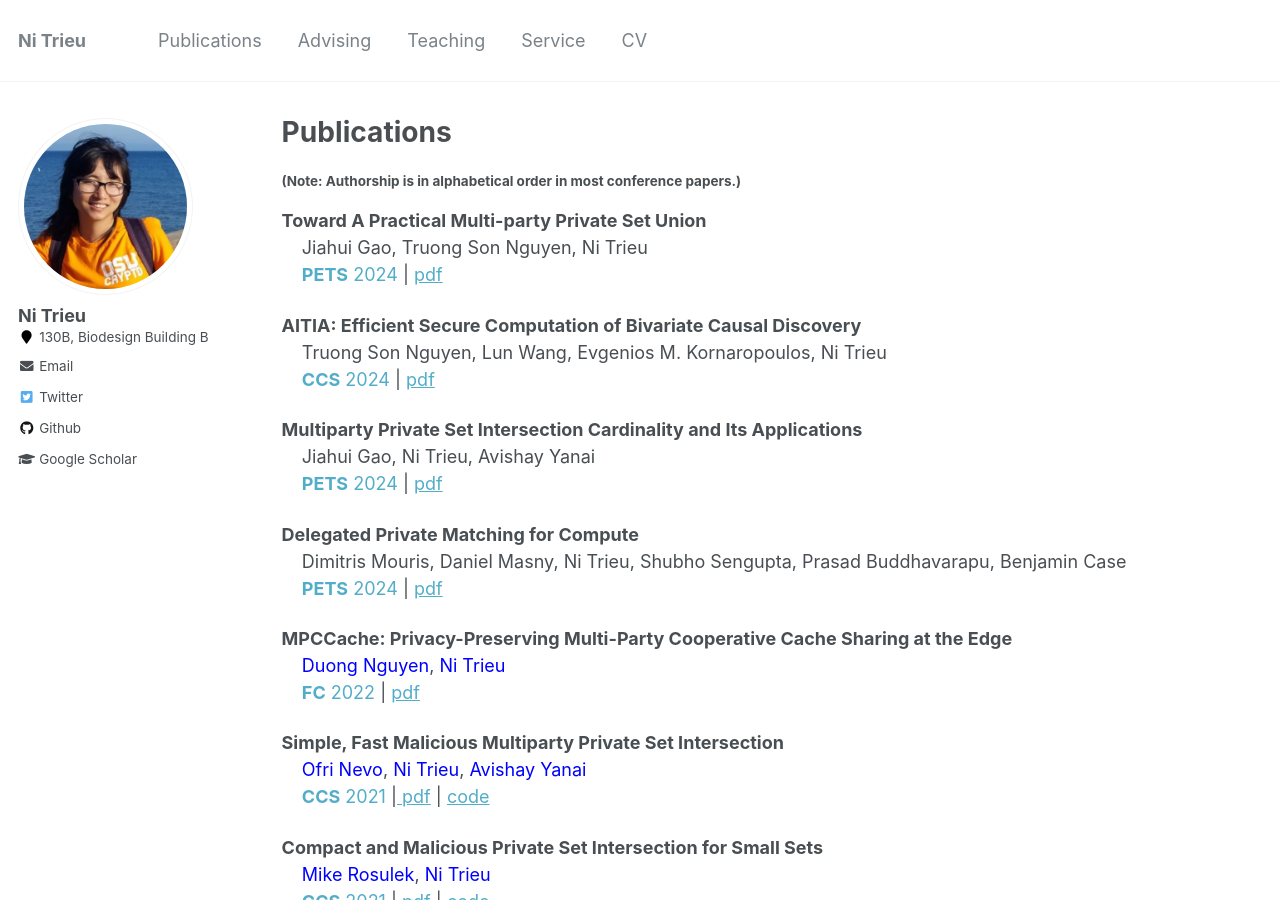
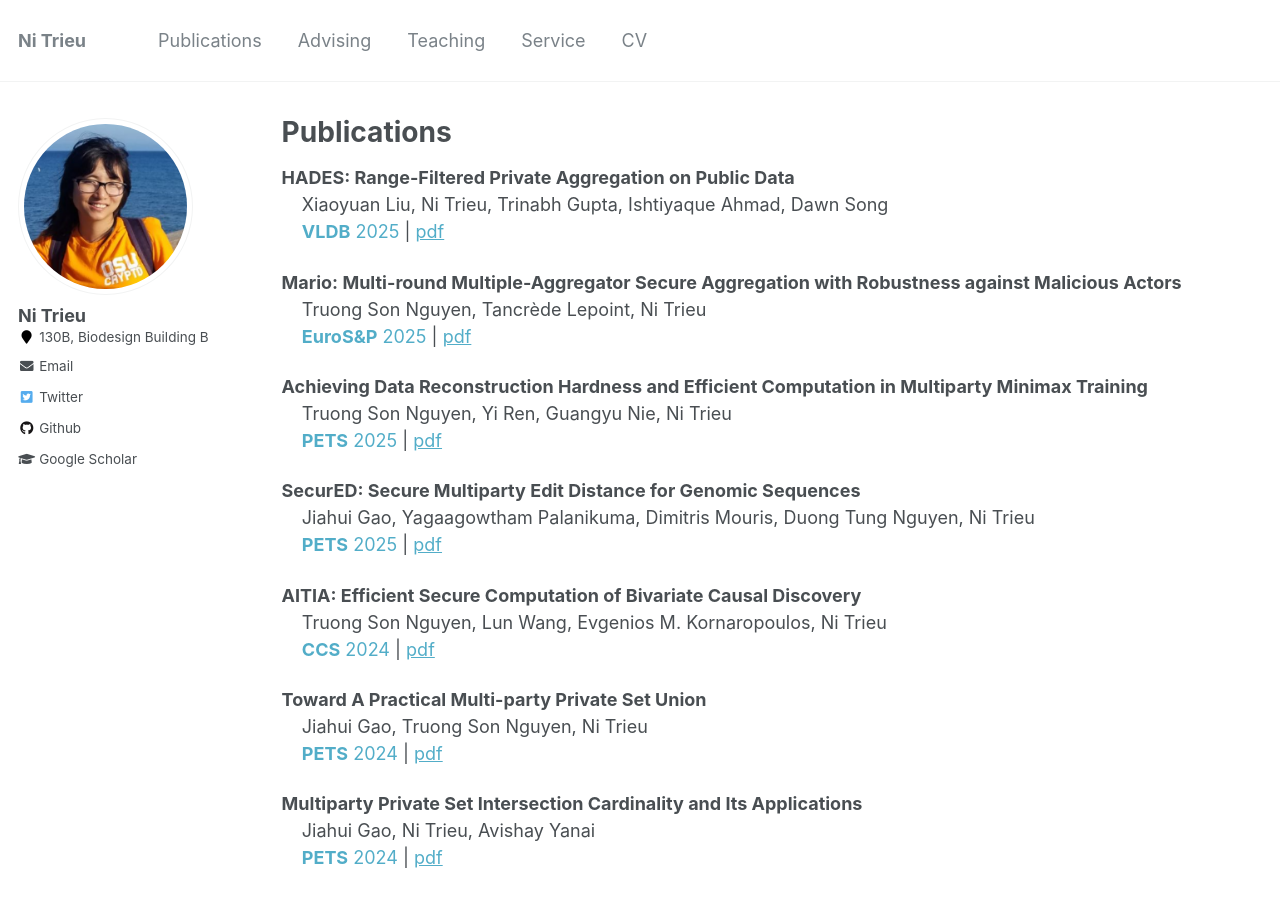
Before and after one commit to nitrieu/nitrieu.github.io, a Jekyll site: the page built from _pages/publications.md, in a window 1280 px wide and 900 px high. Built offline with Jekyll 4.4.1, drawn with Linux system fonts in a browser that asks for light colours.

Commit message:
Update publications.md

```diff
--- a/_pages/publications.md
+++ b/_pages/publications.md
@@ -6,17 +6,39 @@ author_profile: true
 ---
 
 
- <h5>(Note: Authorship is in alphabetical order in most conference papers.) </h5>
+<!--<h5>(Note: Authorship is in alphabetical order in most conference papers.) </h5> -->
+
+ <b>  	HADES: Range-Filtered Private Aggregation on Public Data </b> <br>
+	&nbsp; &nbsp;  	Xiaoyuan Liu, Ni Trieu, Trinabh Gupta, Ishtiyaque Ahmad, Dawn Song <br>
+ &nbsp; &nbsp; <a href="https://vldb.org/2025/" target="_blank" style="text-decoration: none"><b>VLDB</b> 2025</a> |
+                                    <a href="https://eprint.iacr.org/2024/1699.pdf" target="_blank"> pdf</a>
+
+<b>  	Mario: Multi-round Multiple-Aggregator Secure Aggregation with Robustness against Malicious Actors </b> <br>
+	&nbsp; &nbsp;  	Truong Son Nguyen, Tancrède Lepoint, Ni Trieu <br>
+ &nbsp; &nbsp; <a href="https://eurosp2025.ieee-security.org/" target="_blank" style="text-decoration: none"><b>EuroS&P</b> 2025</a> |
+                                    <a href="https://eprint.iacr.org/2024/1428.pdf" target="_blank"> pdf</a>
+
+<b>  	Achieving Data Reconstruction Hardness and Efficient Computation in Multiparty Minimax Training </b> <br>
+	&nbsp; &nbsp;  	Truong Son Nguyen, Yi Ren, Guangyu Nie, Ni Trieu <br>
+ &nbsp; &nbsp; <a href="https://petsymposium.org/cfp25.php" target="_blank" style="text-decoration: none"><b>PETS</b> 2025</a> |
+                                    <a href="https://eprint.iacr.org/2025/460.pdf" target="_blank"> pdf</a>
+
+<b>  	SecurED: Secure Multiparty Edit Distance for Genomic Sequences </b> <br>
+	&nbsp; &nbsp;  	Jiahui Gao, Yagaagowtham Palanikuma, Dimitris Mouris, Duong Tung Nguyen, Ni Trieu <br>
+ &nbsp; &nbsp; <a href="https://petsymposium.org/cfp25.php" target="_blank" style="text-decoration: none"><b>PETS</b> 2025</a> |
+                                    <a href="https://eprint.iacr.org/2025/500.pdf" target="_blank"> pdf</a>
+
+ <b>  	AITIA: Efficient Secure Computation of Bivariate Causal Discovery </b> <br>
+	&nbsp; &nbsp;  	Truong Son Nguyen, Lun Wang, Evgenios M. Kornaropoulos, Ni Trieu <br>
+ &nbsp; &nbsp; <a href="https://petsymposium.org/cfp24.php" target="_blank" style="text-decoration: none"><b>CCS</b> 2024</a> |
+                                    <a href="https://eprint.iacr.org/2022/735" target="_blank"> pdf</a>
 
   <b>  	Toward A Practical Multi-party Private Set Union </b> <br>
 	&nbsp; &nbsp;  	Jiahui Gao, Truong Son Nguyen, Ni Trieu <br>
  &nbsp; &nbsp; <a href="https://petsymposium.org/cfp24.php" target="_blank" style="text-decoration: none"><b>PETS</b> 2024</a> |
                                     <a href="https://eprint.iacr.org/2023/1930" target="_blank"> pdf</a>
 
- <b>  	AITIA: Efficient Secure Computation of Bivariate Causal Discovery </b> <br>
-	&nbsp; &nbsp;  	Truong Son Nguyen, Lun Wang, Evgenios M. Kornaropoulos, Ni Trieu <br>
- &nbsp; &nbsp; <a href="https://petsymposium.org/cfp24.php" target="_blank" style="text-decoration: none"><b>CCS</b> 2024</a> |
-                                    <a href="https://eprint.iacr.org/2022/735" target="_blank"> pdf</a>
+
 
 <b>  Multiparty Private Set Intersection Cardinality and Its Applications </b> <br>
 	&nbsp; &nbsp;  Jiahui Gao, Ni Trieu, Avishay Yanai <br>
```
